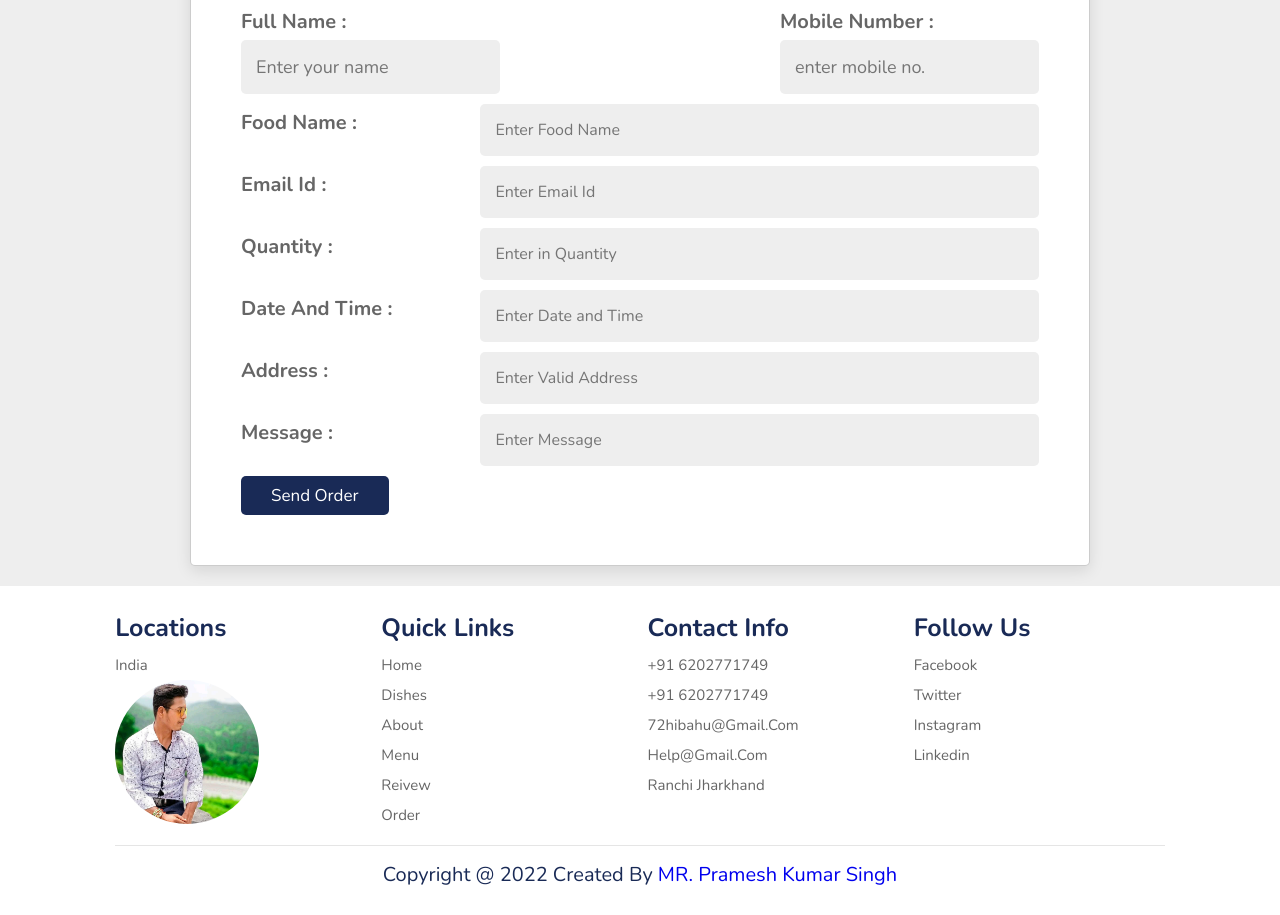
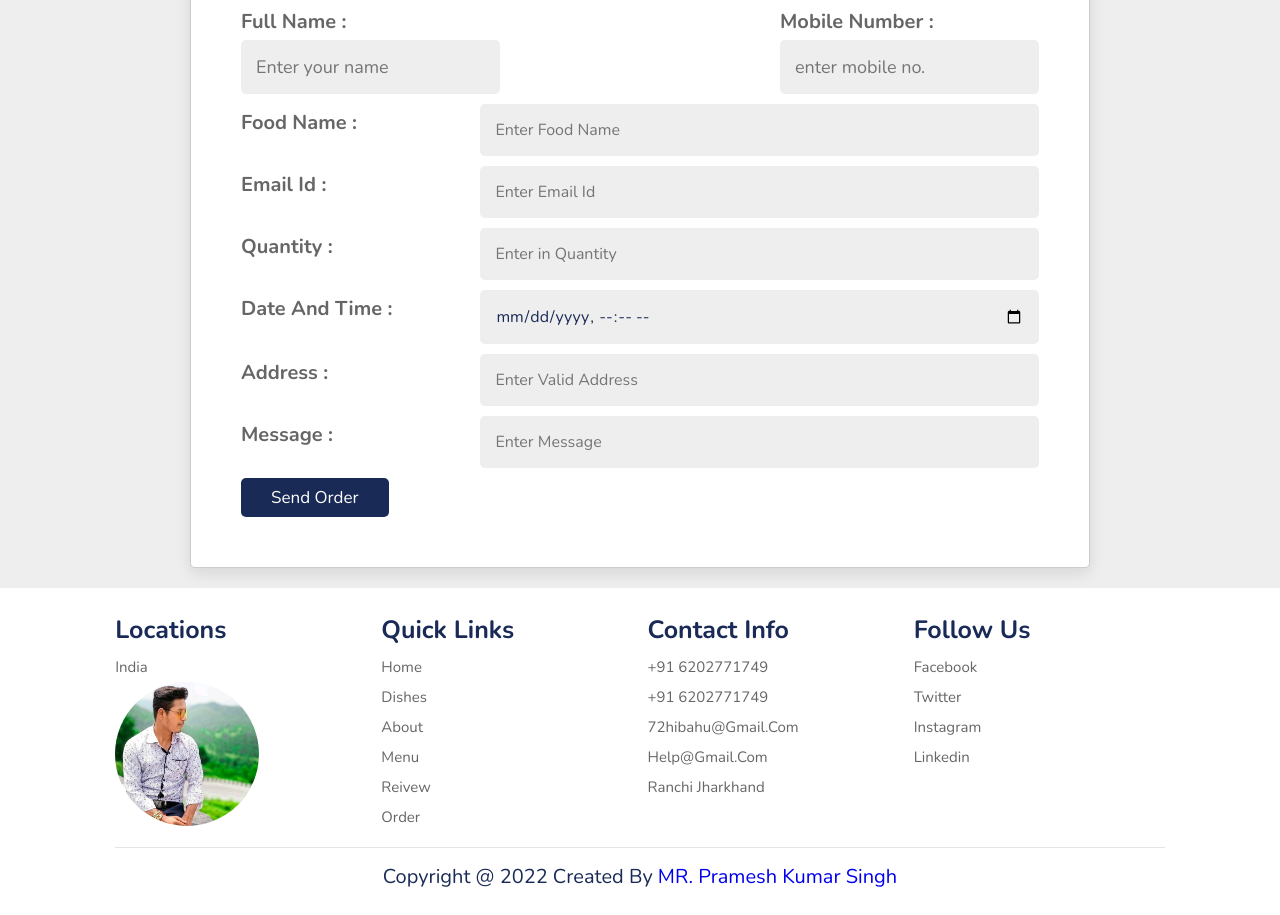
Before and after one commit to prameshrestourent/Project_Restourent, a plain HTML site: page index.html in a window 1280 px wide. Shown: the part 4408-5323 px from the top of the page. Drawn offline with nearby package versions, Linux system fonts and the light colour scheme; a script that the page names is missing.

Commit message:
update index.hmtl

```diff
--- a/index.html
+++ b/index.html
@@ -604,7 +604,7 @@
             </div>
             <div class="field">
                 <label for="d_date">Date And Time :</label>
-                <input type="text" name="d_date" placeholder="Enter Date and Time " id="d_date">
+                <input type="datetime-local" name="d_date" placeholder="Enter Date and Time " id="d_date">
             </div>
             <div class="field">
                 <label for="address">Address :</label>
```
